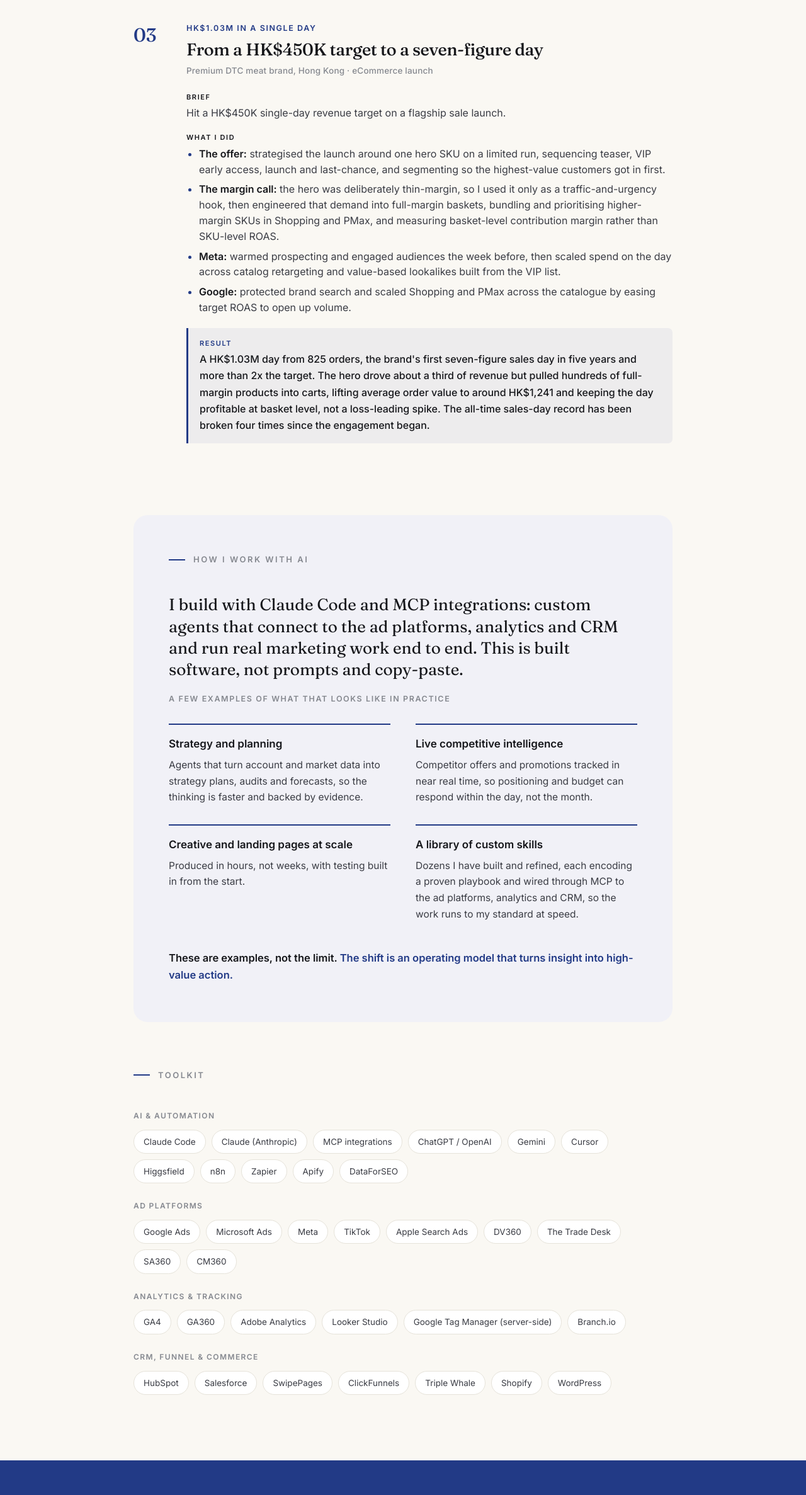
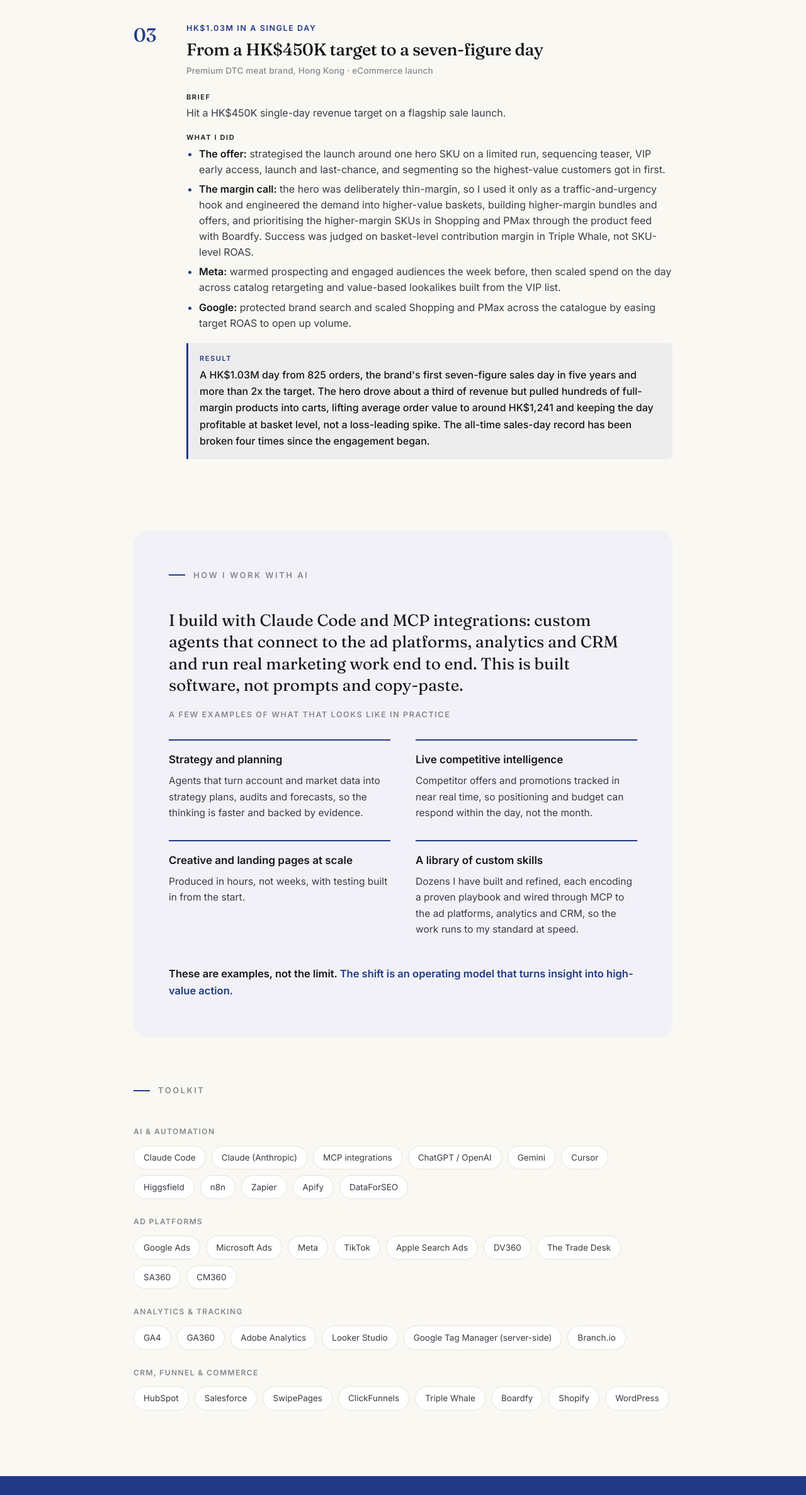
Before and after one commit to ra-shipit/ra-digital, a plain HTML site: page recentwork/index.html in a window 1280 px wide. Shown: the part 2334-4708 px from the top of the page at 63% size. Drawn offline with Linux system fonts and the light colour scheme.

Commit message:
Case 03: fix bundling wording, name Boardfy + Triple Whale, add Boardfy to toolkit

```diff
--- a/recentwork/index.html
+++ b/recentwork/index.html
@@ -212,7 +212,7 @@
         <div class="field"><span class="k">What I did</span>
           <ul class="did">
             <li><b>The offer:</b> strategised the launch around one hero SKU on a limited run, sequencing teaser, VIP early access, launch and last-chance, and segmenting so the highest-value customers got in first.</li>
-            <li><b>The margin call:</b> the hero was deliberately thin-margin, so I used it only as a traffic-and-urgency hook, then engineered that demand into full-margin baskets, bundling and prioritising higher-margin SKUs in Shopping and PMax, and measuring basket-level contribution margin rather than SKU-level ROAS.</li>
+            <li><b>The margin call:</b> the hero was deliberately thin-margin, so I used it only as a traffic-and-urgency hook and engineered the demand into higher-value baskets, building higher-margin bundles and offers, and prioritising the higher-margin SKUs in Shopping and PMax through the product feed with Boardfy. Success was judged on basket-level contribution margin in Triple Whale, not SKU-level ROAS.</li>
             <li><b>Meta:</b> warmed prospecting and engaged audiences the week before, then scaled spend on the day across catalog retargeting and value-based lookalikes built from the VIP list.</li>
             <li><b>Google:</b> protected brand search and scaled Shopping and PMax across the catalogue by easing target ROAS to open up volume.</li>
           </ul>
@@ -285,7 +285,7 @@
     <div class="tool-group">
       <p class="gl">CRM, Funnel &amp; Commerce</p>
       <div class="chips">
-        <span class="chip">HubSpot</span><span class="chip">Salesforce</span><span class="chip">SwipePages</span><span class="chip">ClickFunnels</span><span class="chip">Triple Whale</span><span class="chip">Shopify</span><span class="chip">WordPress</span>
+        <span class="chip">HubSpot</span><span class="chip">Salesforce</span><span class="chip">SwipePages</span><span class="chip">ClickFunnels</span><span class="chip">Triple Whale</span><span class="chip">Boardfy</span><span class="chip">Shopify</span><span class="chip">WordPress</span>
       </div>
     </div>
   </div>
```
